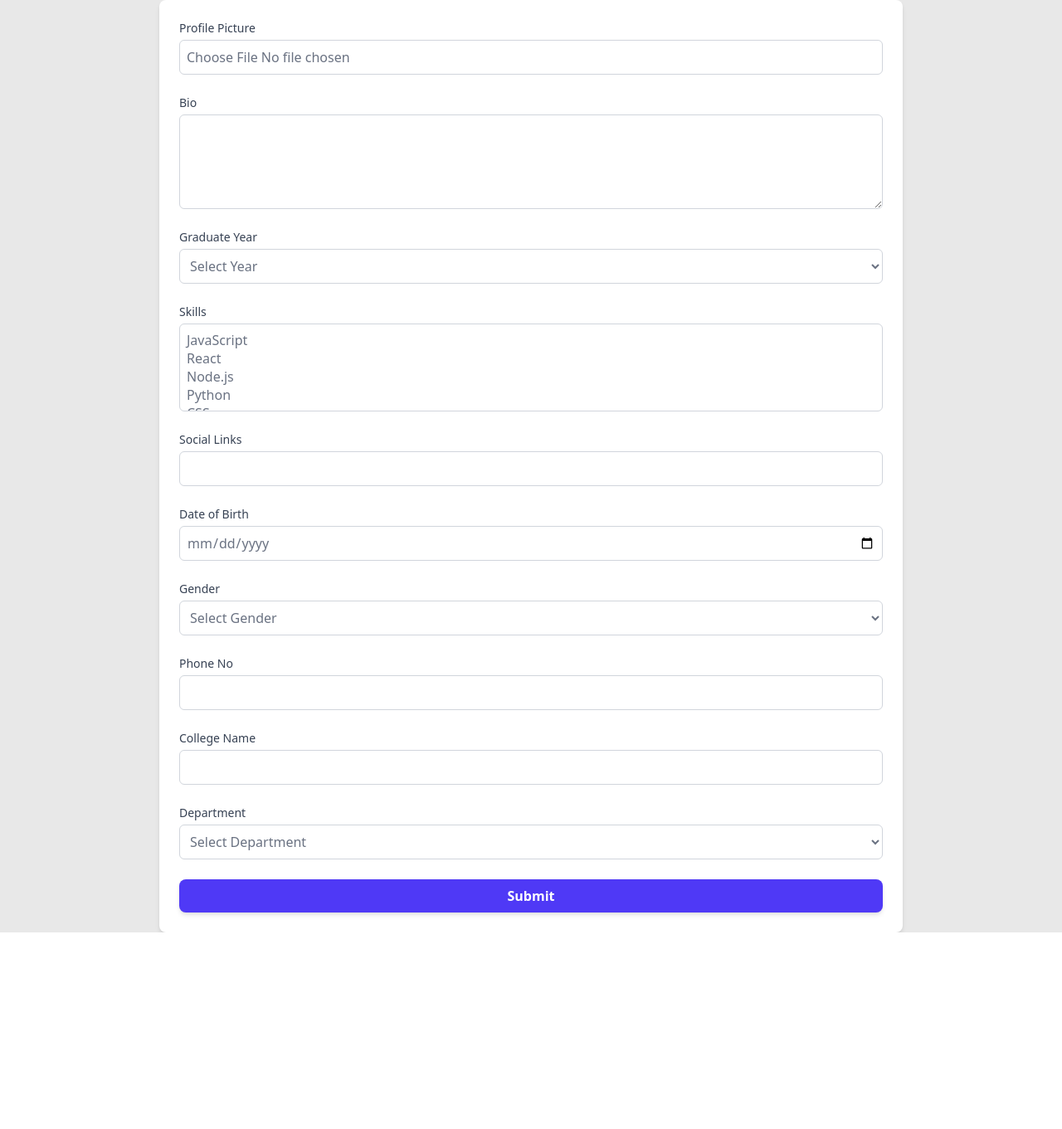
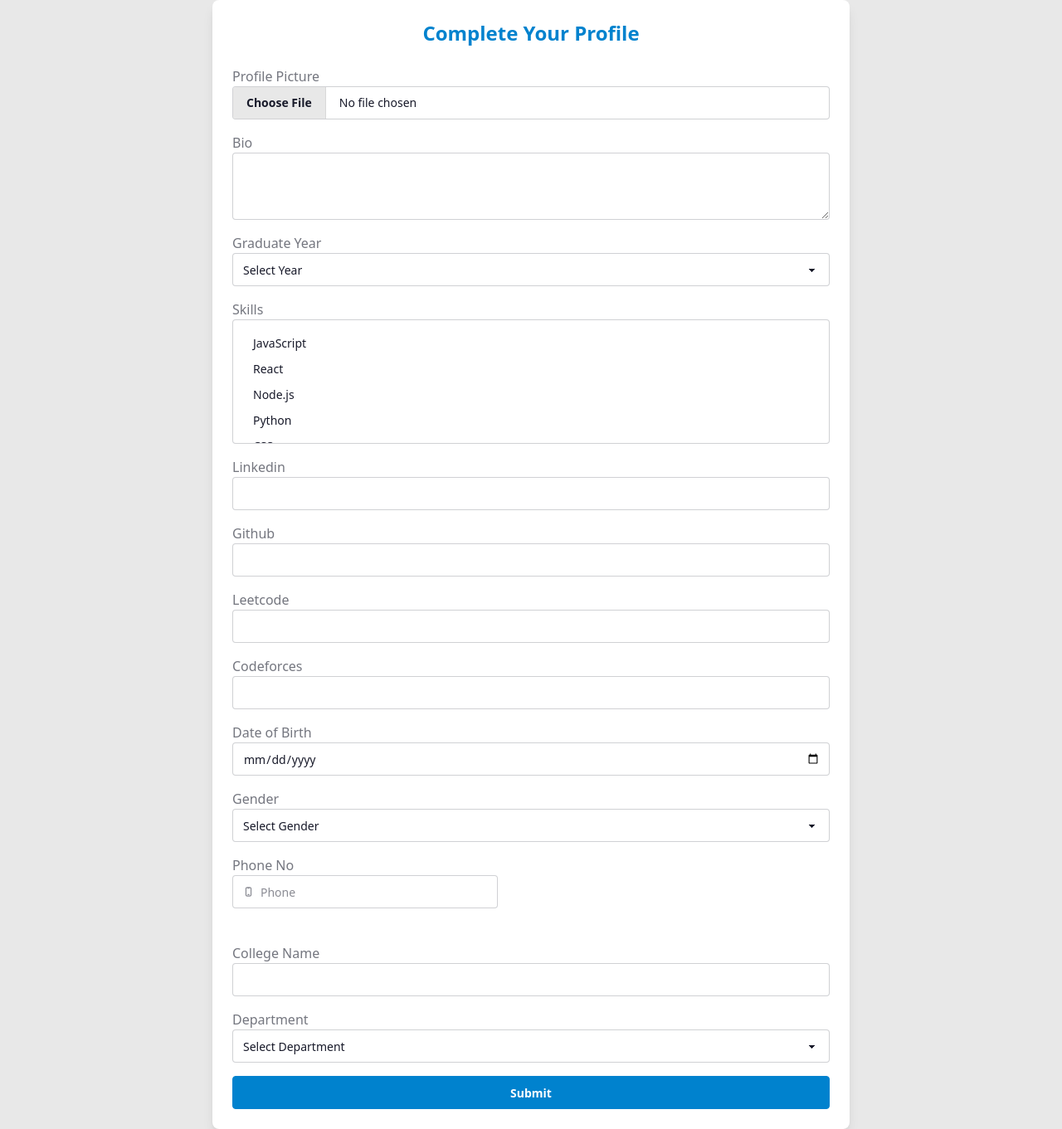
Before and after one commit to pushkar3872/Sr-Jr-connect, a React (Vite) app in the folder frontend/: page /takedata in a window 1280 px wide. Shown: the whole page at 83% size. Before the commit the page ends 1124 px from the top, so only its background shows below. Built offline with nearby package versions, Linux system fonts and the light colour scheme.

Commit message:
Shubham :- Added themes to takedata page

```diff
--- a/frontend/src/pages/TakeData.jsx
+++ b/frontend/src/pages/TakeData.jsx
@@ -1,9 +1,8 @@
 import React, { useState } from 'react';
 import { useNavigate } from 'react-router-dom';
+import { toast } from "react-hot-toast"
 
-const TakeData = ({onLogin}) => {
-
-
+const TakeData = ({ onLogin }) => {
   const navigate = useNavigate();
 
   const [formData, setFormData] = useState({
@@ -21,18 +20,10 @@ const TakeData = ({onLogin}) => {
 
   const handleChange = (e) => {
     const { name, value, type, files } = e.target;
-
-    // Handle file input separately (profilePic)
     if (type === 'file') {
-      setFormData({
-        ...formData,
-        [name]: files[0],  // Only store the first selected file
-      });
+      setFormData({ ...formData, [name]: files[0] });
     } else {
-      setFormData({
-        ...formData,
-        [name]: value,
-      });
+      setFormData({ ...formData, [name]: value });
     }
   };
 
@@ -44,89 +35,43 @@ const TakeData = ({onLogin}) => {
         selectedSkills.push(options[i].value);
       }
     }
-    setFormData({
-      ...formData,
-      skills: selectedSkills,
-    });
+    setFormData({ ...formData, skills: selectedSkills });
   };
-
 
   const handleSubmit = (e) => {
     e.preventDefault();
-    console.log(formData); // This will log the form data
-
-    // Navigate to the home page after submitting
+    console.log(formData);
     navigate('/home');
-
     onLogin(true);
   };
 
   return (
-    <div className="max-w-4xl mx-auto p-6 bg-white shadow-md rounded-lg">
+    <div className="max-w-3xl mx-auto p-6 bg-base-100 shadow-lg rounded-lg">
+      <h2 className="text-2xl font-bold text-center text-primary mb-6">Complete Your Profile</h2>
       <form onSubmit={handleSubmit}>
-        {/* Profile Picture Input */}
-        <div className="mb-6">
-          <label htmlFor="profilePic" className="block text-sm font-medium text-gray-700">
-            Profile Picture
-          </label>
-          <input
-            type="file"
-            name="profilePic"
-            accept="image/*"
-            onChange={handleChange}
-            className="mt-1 block w-full text-gray-500 border border-gray-300 rounded-md p-2 focus:ring-indigo-500 focus:border-indigo-500"
-          />
+        <div className="mb-4">
+          <label className="label">Profile Picture</label>
+          <input type="file" name="profilePic" accept="image/*" onChange={handleChange} className="file-input file-input-bordered w-full" />
         </div>
 
-        {/* Bio Input */}
-        <div className="mb-6">
-          <label htmlFor="bio" className="block text-sm font-medium text-gray-700">
-            Bio
-          </label>
-          <textarea
-            name="bio"
-            value={formData.bio}
-            onChange={handleChange}
-            className="mt-1 block w-full text-gray-500 border border-gray-300 rounded-md p-2 focus:ring-indigo-500 focus:border-indigo-500"
-            rows="4"
-          ></textarea>
+        <div className="mb-4">
+          <label className="label">Bio</label>
+          <textarea name="bio" value={formData.bio} onChange={handleChange} className="textarea textarea-bordered w-full" rows="3"></textarea>
         </div>
 
-        {/* Graduate Year Select */}
-        <div className="mb-6">
-          <label htmlFor="graduateYear" className="block text-sm font-medium text-gray-700">
-            Graduate Year
-          </label>
-          <select
-            name="graduateYear"
-            value={formData.graduateYear}
-            onChange={handleChange}
-            className="mt-1 block w-full text-gray-500 border border-gray-300 rounded-md p-2 focus:ring-indigo-500 focus:border-indigo-500"
-          >
+        <div className="mb-4">
+          <label className="label">Graduate Year</label>
+          <select name="graduateYear" value={formData.graduateYear} onChange={handleChange} className="select select-bordered w-full">
             <option value="">Select Year</option>
-            {[...Array(10).keys()].map((i) => {
-              const year = new Date().getFullYear() - i;
-              return (
-                <option key={year} value={year}>
-                  {year}
-                </option>
-              );
-            })}
+            {[...Array(10).keys()].map((i) => (
+              <option key={i} value={new Date().getFullYear() - i}>{new Date().getFullYear() - i}</option>
+            ))}
           </select>
         </div>
 
-        {/* Skills Select */}
-        <div className="mb-6">
-          <label htmlFor="skills" className="block text-sm font-medium text-gray-700">
-            Skills
-          </label>
-          <select
-            name="skills"
-            multiple
-            value={formData.skills}
-            onChange={handleSkillChange}
-            className="mt-1 block w-full text-gray-500 border border-gray-300 rounded-md p-2 focus:ring-indigo-500 focus:border-indigo-500"
-          >
+        <div className="mb-4">
+          <label className="label">Skills</label>
+          <select name="skills" multiple value={formData.skills} onChange={handleSkillChange} className="select select-bordered w-full">
             <option value="JavaScript">JavaScript</option>
             <option value="React">React</option>
             <option value="Node.js">Node.js</option>
@@ -135,45 +80,31 @@ const TakeData = ({onLogin}) => {
           </select>
         </div>
 
-        {/* Social Links Input */}
-        <div className="mb-6">
-          <label htmlFor="socialLinks" className="block text-sm font-medium text-gray-700">
-            Social Links
-          </label>
-          <input
-            type="text"
-            name="socialLinks"
-            value={formData.socialLinks}
-            onChange={handleChange}
-            className="mt-1 block w-full text-gray-500 border border-gray-300 rounded-md p-2 focus:ring-indigo-500 focus:border-indigo-500"
-          />
+        <div className="mb-4">
+          <label className="label">Linkedin</label>
+          <input type="text" name="socialLinks" value={formData.socialLinks} onChange={handleChange} className="input input-bordered w-full" />
+        </div>
+        <div className="mb-4">
+          <label className="label">Github</label>
+          <input type="text" name="socialLinks" value={formData.socialLinks} onChange={handleChange} className="input input-bordered w-full" />
+        </div>
+        <div className="mb-4">
+          <label className="label">Leetcode</label>
+          <input type="text" name="socialLinks" value={formData.socialLinks} onChange={handleChange} className="input input-bordered w-full" />
+        </div>
+        <div className="mb-4">
+          <label className="label">Codeforces</label>
+          <input type="text" name="socialLinks" value={formData.socialLinks} onChange={handleChange} className="input input-bordered w-full" />
         </div>
 
-        {/* Date of Birth Input */}
-        <div className="mb-6">
-          <label htmlFor="dob" className="block text-sm font-medium text-gray-700">
-            Date of Birth
-          </label>
-          <input
-            type="date"
-            name="dob"
-            value={formData.dob}
-            onChange={handleChange}
-            className="mt-1 block w-full text-gray-500 border border-gray-300 rounded-md p-2 focus:ring-indigo-500 focus:border-indigo-500"
-          />
+        <div className="mb-4">
+          <label className="label">Date of Birth</label>
+          <input type="date" name="dob" value={formData.dob} onChange={handleChange} className="input input-bordered w-full" />
         </div>
 
-        {/* Gender Select */}
-        <div className="mb-6">
-          <label htmlFor="gender" className="block text-sm font-medium text-gray-700">
-            Gender
-          </label>
-          <select
-            name="gender"
-            value={formData.gender}
-            onChange={handleChange}
-            className="mt-1 block w-full text-gray-500 border border-gray-300 rounded-md p-2 focus:ring-indigo-500 focus:border-indigo-500"
-          >
+        <div className="mb-4">
+          <label className="label">Gender</label>
+          <select name="gender" value={formData.gender} onChange={handleChange} className="select select-bordered w-full">
             <option value="">Select Gender</option>
             <option value="Male">Male</option>
             <option value="Female">Female</option>
@@ -181,45 +112,23 @@ const TakeData = ({onLogin}) => {
           </select>
         </div>
 
-        {/* Phone Number Input */}
-        <div className="mb-6">
-          <label htmlFor="phoneNo" className="block text-sm font-medium text-gray-700">
-            Phone No
+        <div className="mb-4 flex flex-col">
+          <label className="label">Phone No</label>
+          <label className="input validator">
+            <svg className="h-[1em] opacity-50" xmlns="http://www.w3.org/2000/svg" viewBox="0 0 16 16"><g fill="none"><path d="M7.25 11.5C6.83579 11.5 6.5 11.8358 6.5 12.25C6.5 12.6642 6.83579 13 7.25 13H8.75C9.16421 13 9.5 12.6642 9.5 12.25C9.5 11.8358 9.16421 11.5 8.75 11.5H7.25Z" fill="currentColor"></path><path fillRule="evenodd" clipRule="evenodd" d="M6 1C4.61929 1 3.5 2.11929 3.5 3.5V12.5C3.5 13.8807 4.61929 15 6 15H10C11.3807 15 12.5 13.8807 12.5 12.5V3.5C12.5 2.11929 11.3807 1 10 1H6ZM10 2.5H9.5V3C9.5 3.27614 9.27614 3.5 9 3.5H7C6.72386 3.5 6.5 3.27614 6.5 3V2.5H6C5.44771 2.5 5 2.94772 5 3.5V12.5C5 13.0523 5.44772 13.5 6 13.5H10C10.5523 13.5 11 13.0523 11 12.5V3.5C11 2.94772 10.5523 2.5 10 2.5Z" fill="currentColor"></path></g></svg>
+            <input type="tel" className="tabular-nums" required placeholder="Phone" pattern="[0-9]*" minlength="10" maxlength="10" title="Must be 10 digits" />
           </label>
-          <input
-            type="tel"
-            name="phoneNo"
-            value={formData.phoneNo}
-            onChange={handleChange}
-            className="mt-1 block w-full text-gray-500 border border-gray-300 rounded-md p-2 focus:ring-indigo-500 focus:border-indigo-500"
-          />
+          <p className="validator-hint">Must be 10 digits</p>
         </div>
 
-        {/* College Name Input */}
-        <div className="mb-6">
-          <label htmlFor="collegeName" className="block text-sm font-medium text-gray-700">
-            College Name
-          </label>
-          <input
-            type="text"
-            name="collegeName"
-            value={formData.collegeName}
-            onChange={handleChange}
-            className="mt-1 block w-full text-gray-500 border border-gray-300 rounded-md p-2 focus:ring-indigo-500 focus:border-indigo-500"
-          />
+        <div className="mb-4">
+          <label className="label">College Name</label>
+          <input type="text" name="collegeName" value={formData.collegeName} onChange={handleChange} className="input input-bordered w-full" />
         </div>
 
-        {/* Department Select */}
-        <div className="mb-6">
-          <label htmlFor="department" className="block text-sm font-medium text-gray-700">
-            Department
-          </label>
-          <select
-            name="department"
-            value={formData.department}
-            onChange={handleChange}
-            className="mt-1 block w-full text-gray-500 border border-gray-300 rounded-md p-2 focus:ring-indigo-500 focus:border-indigo-500"
-          >
+        <div className="mb-4">
+          <label className="label">Department</label>
+          <select name="department" value={formData.department} onChange={handleChange} className="select select-bordered w-full">
             <option value="">Select Department</option>
             <option value="1">Computer Science</option>
             <option value="2">Mechanical Engineering</option>
@@ -229,12 +138,7 @@ const TakeData = ({onLogin}) => {
         </div>
 
         <div className="flex justify-center">
-          <button
-            type="submit"
-            className="w-full py-2 px-4 bg-indigo-600 text-white font-semibold rounded-lg shadow-md hover:bg-indigo-700 focus:ring-2 focus:ring-indigo-500 focus:ring-opacity-50"
-          >
-            Submit
-          </button>
+          <button type="submit" className="btn btn-primary w-full">Submit</button>
         </div>
       </form>
     </div>
```
